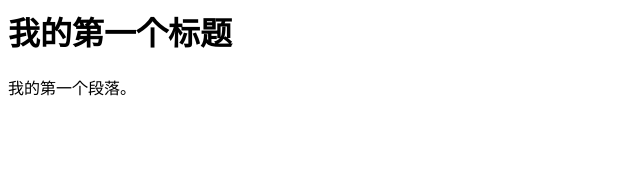
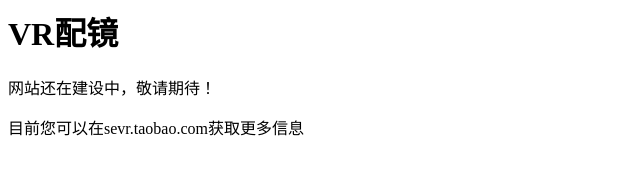
Before and after one commit to kia2joy/peijing, a plain HTML site: page index.html in a window 1280 px wide. Shown: the whole page, without its empty margins (0-640 px from the left). Drawn offline with Linux system fonts and the light colour scheme.

Commit message:
Update index.html

```diff
--- a/index.html
+++ b/index.html
@@ -1,9 +1,10 @@
 <html>
 <body>
 
-<h1>我的第一个标题</h1>
+<h1>VR配镜</h1>
 
-<p>我的第一个段落。</p>
+<p>网站还在建设中，敬请期待！</p>
+<p>目前您可以在sevr.taobao.com获取更多信息</p>
 
 </body>
 </html>
```
